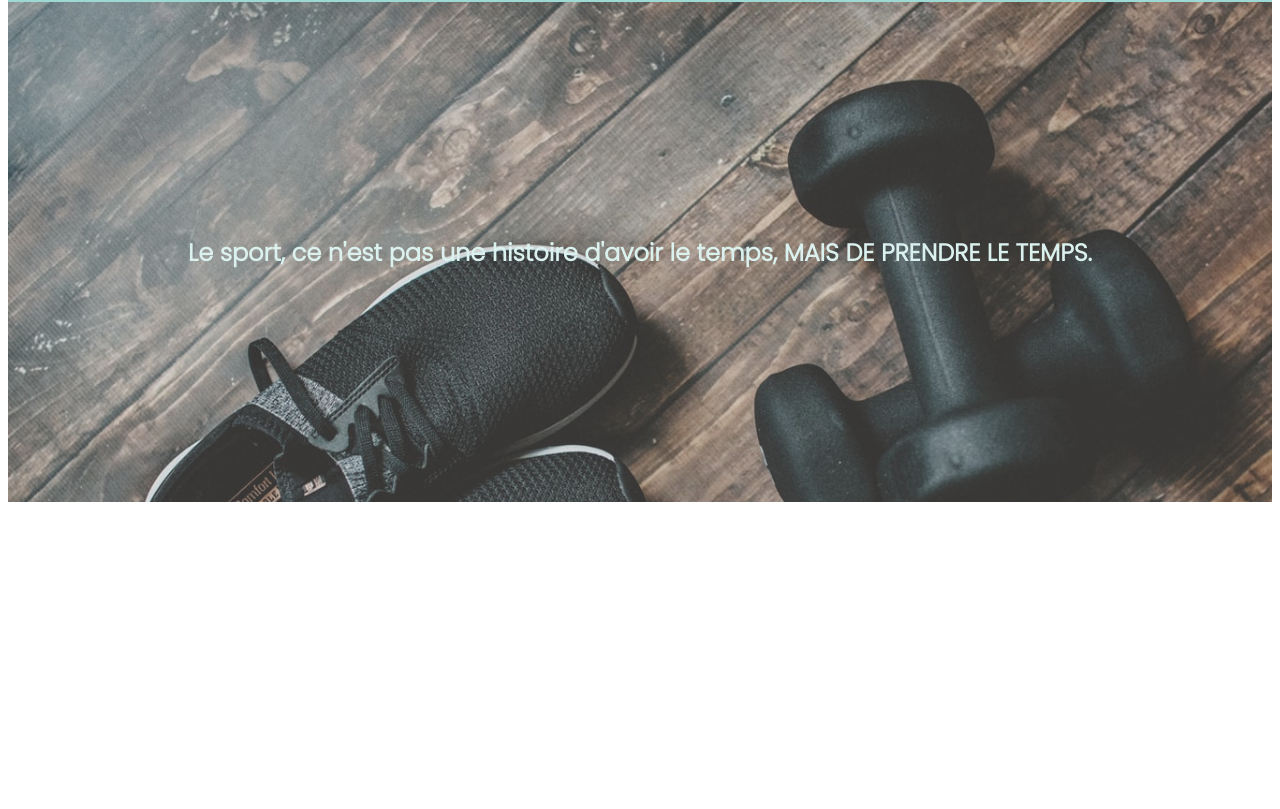
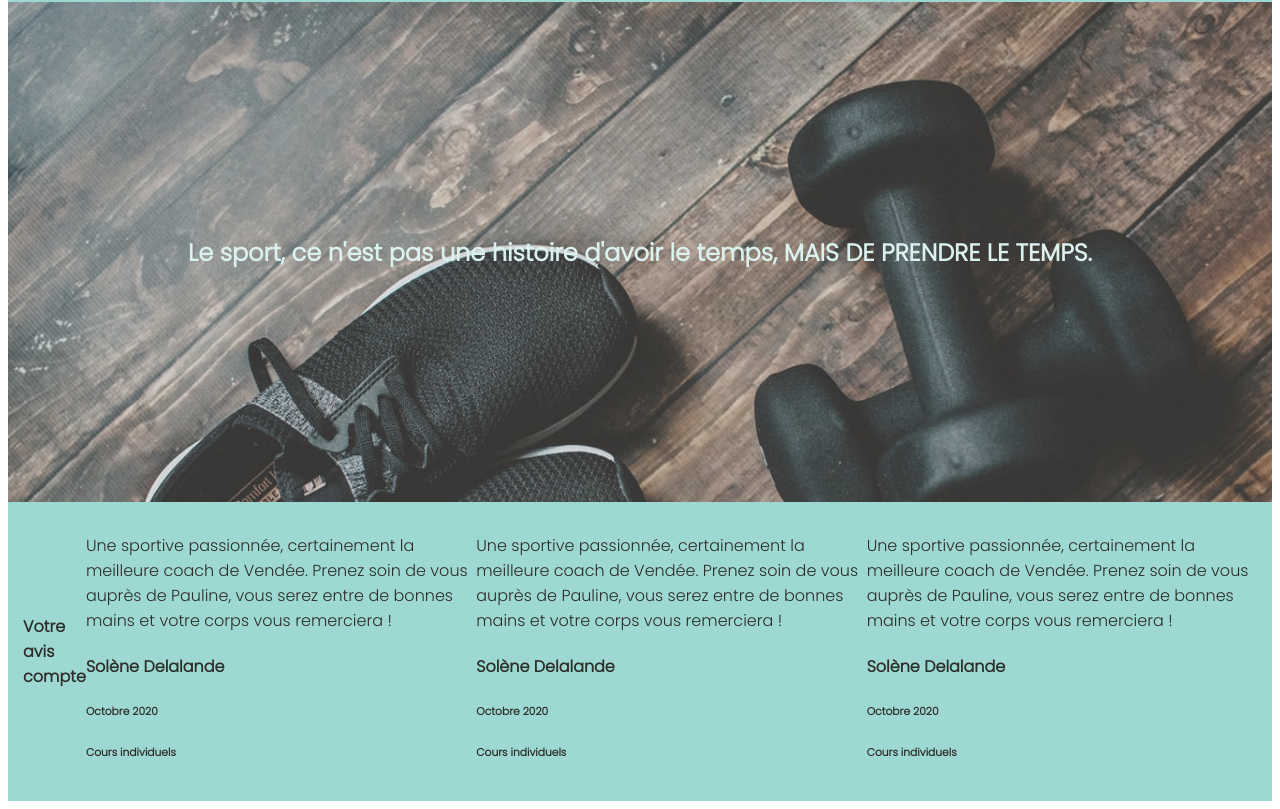
Before and after one commit to JustineSaupin/PaulineC-Coach, a plain HTML site: page index.html in a window 1280 px wide. Shown: the part 126-935 px from the top of the page. Before the commit the page ends 800 px from the top, so only its background shows below. Drawn offline with Linux system fonts and the light colour scheme.

Commit message:
add testimonials div

```diff
--- a/index.html
+++ b/index.html
@@ -26,11 +26,25 @@
   </div>
 
   <div class="testimonials">
+      <h4>Votre avis compte</h4>
     <div class="testimonial-card">
-
+      <p>Une sportive passionnée, certainement la meilleure coach de Vendée. Prenez soin de vous auprès de Pauline, vous serez entre de bonnes mains et votre corps vous remerciera !</p>
+      <h4>Solène Delalande</h4>
+      <h6>Octobre 2020</h6>
+      <h6>Cours individuels</h6>
     </div>
-    <div class="testimonial-card"></div>
-    <div class="testimonial-card"></div>
+    <div class="testimonial-card">
+      <p>Une sportive passionnée, certainement la meilleure coach de Vendée. Prenez soin de vous auprès de Pauline, vous serez entre de bonnes mains et votre corps vous remerciera !</p>
+      <h4>Solène Delalande</h4>
+      <h6>Octobre 2020</h6>
+      <h6>Cours individuels</h6>
+    </div>
+    <div class="testimonial-card">
+      <p>Une sportive passionnée, certainement la meilleure coach de Vendée. Prenez soin de vous auprès de Pauline, vous serez entre de bonnes mains et votre corps vous remerciera !</p>
+      <h4>Solène Delalande</h4>
+      <h6>Octobre 2020</h6>
+      <h6>Cours individuels</h6>
+    </div>
   </div>
 
 
--- a/style.css
+++ b/style.css
@@ -38,3 +38,13 @@ background-image: url('images/workout.jpeg');
 background-size: cover;
 opacity: 0.8;
 }
+
+.testimonials {
+  background: #9DD9D2;
+  display: flex;
+  align-items: center;
+  justify-content: space-around;
+  padding: 15px;
+  font-family: 'Poppins', sans-serif;
+  color: #2D2D2A;
+}
```
